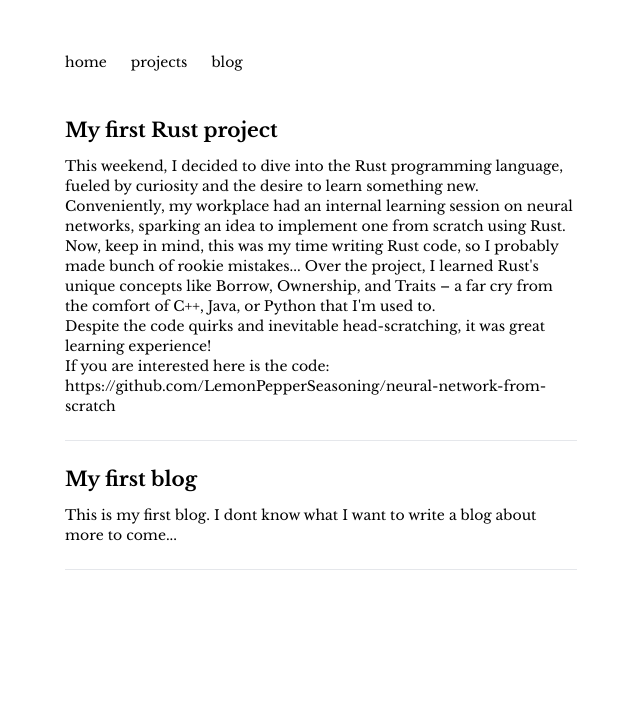
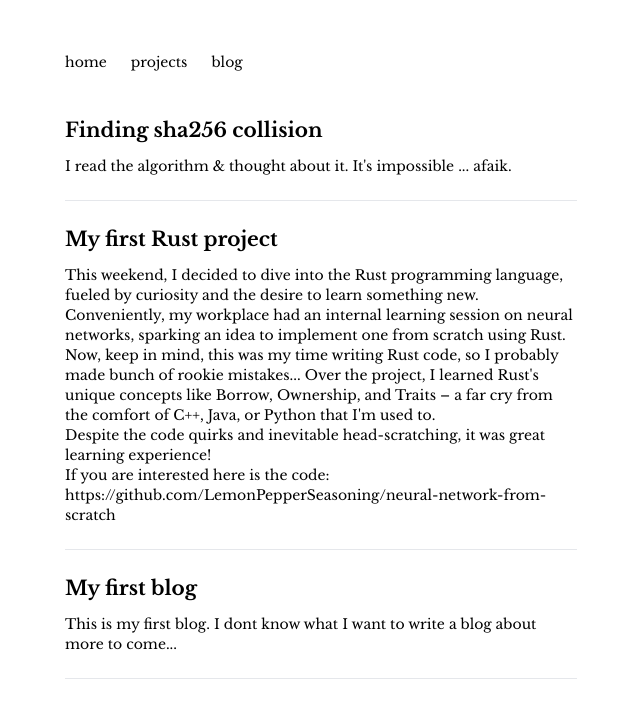
Before and after one commit to LemonPepperSeasoning/LemonPepperSeasoning.github.io, a Next.js app: page /blog in a window 1280 px wide. Shown: the top 718 px of the page, without its empty margins (319-959 px from the left). Built offline with nearby package versions, Linux system fonts and the light colour scheme.

Commit message:
added new blog

```diff
--- a/src/app/blog/page.js
+++ b/src/app/blog/page.js
@@ -3,6 +3,10 @@ import NavBar from "../components/navBar";
 import { libre_baskerville } from "../page";
 
 const blogs = [
+  {
+    title: "Finding sha256 collision",
+    description: "I read the algorithm & thought about it. It's impossible ... afaik."
+  },
   {
     title: "My first Rust project",
     description: `This weekend, I decided to dive into the Rust programming language, fueled by curiosity and the desire to learn something new.
```
